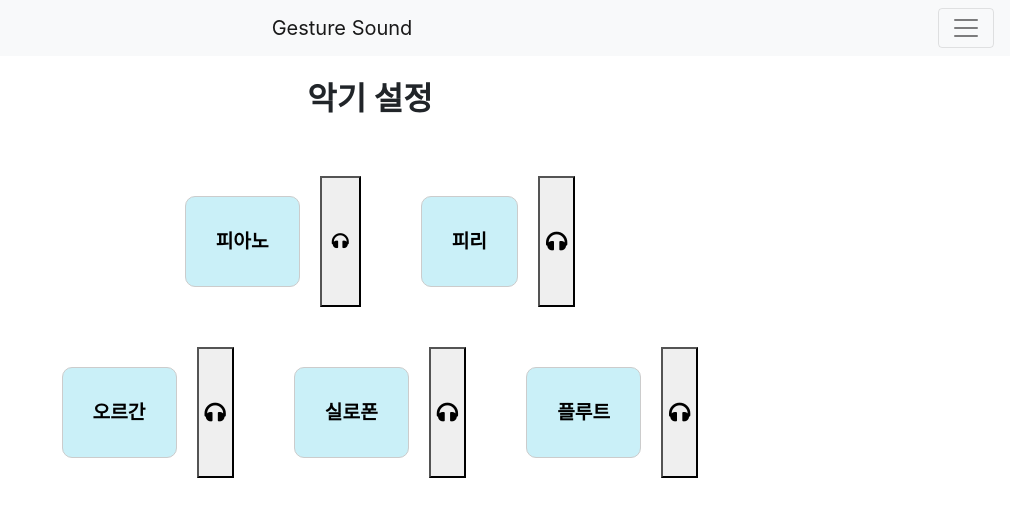
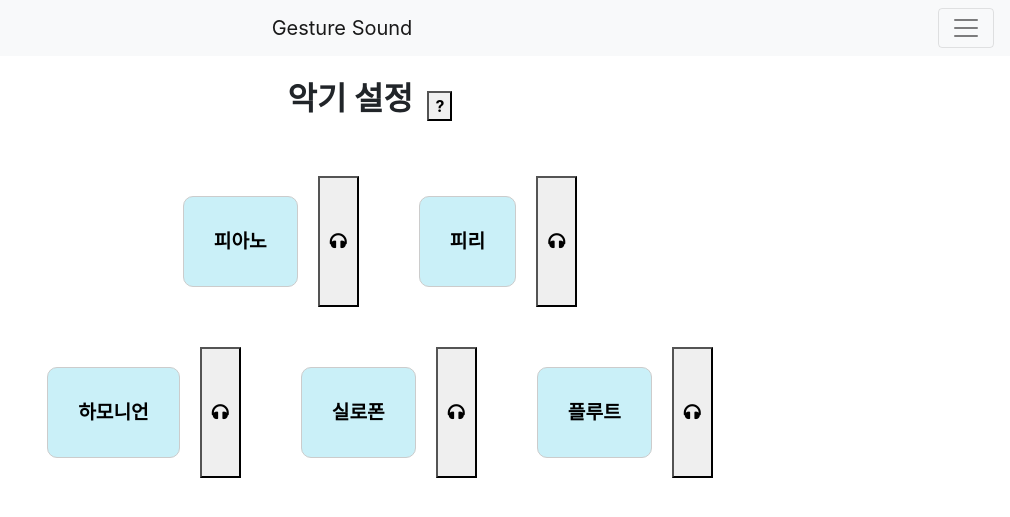
Before and after one commit to Baekbanjang/3KB-capstone, a Flask app: template flask_server/templates/instrumentChoice.html in a window 1280 px wide. Shown: the top 517 px of the page, without its empty margins (270-1280 px from the left). Run offline with Flask 3, Linux system fonts and the light colour scheme; the template is opened without the code that fills it, so the values that code supplies are empty; some libraries are stand-ins or nearby versions.

Commit message:
도움말 버튼 기능 최신화

```diff
--- a/flask_server/templates/GetMovementDataSet.html
+++ b/flask_server/templates/GetMovementDataSet.html
@@ -58,7 +58,7 @@
                         <a class="dropdown-item" href="/Movement_play">메인 화면</a>
                         <a class="dropdown-item" href="/Instrument_choice">악기소리 설정</a>
                         <a class="dropdown-item" href="/Get_AllMovements">모션 사용자 설정</a>
-                        <a class="dropdown-item" href="/video-playlist">영상 재생 목록</a>
+                        <a class="dropdown-item" href="/Playlist">영상 재생 목록</a>
                     </div>
                 </li>
             </ul>
--- a/flask_server/templates/instrumentChoice.html
+++ b/flask_server/templates/instrumentChoice.html
@@ -51,11 +51,32 @@
             padding-top: 80px; /* 네비게이션 바 높이보다 조금 더 큰 값으로 설정해 보세요 */
             text-align: center; /* 제목을 가운데 정렬 */
             font-weight: bold;
+            display: inline-block; /* 같은 행에 배치하기 위해 추가 */
+            margin-right: 10px; /* ? 버튼과의 간격 조정 */
         }
 
         .headphone-button {
             padding: 5px 10px; /* 상하 패딩을 줄여서 세로 크기 조정 */
             font-size: 0.8em; /* 필요하다면 아이콘의 글꼴 크기도 조정 */
+        }
+
+        .description-box {
+            display: none; /* 처음에는 숨겨져 있음 */
+            width: 500px; /* 박스의 너비 */
+            border: 1px solid #000; /* 테두리 */
+            padding: 10px; /* 내부 여백 */
+            margin-top: 5px; /* 버튼과의 거리 */
+            background-color: #f9f9f9; /* 배경색 */
+            position: absolute; /* 절대 위치 */
+        }
+
+        .help-btn {
+            padding: -2px 3px;
+            font-size: 16px;
+            font-weight: bold;
+            cursor: pointer;
+            display: inline-block;
+            vertical-align: middle;
         }
 
         </style>
@@ -78,14 +99,21 @@
                             <a class="dropdown-item" href="/Movement_play">메인 화면</a>
                             <a class="dropdown-item" href="/Instrument_choice">악기소리 설정</a>
                             <a class="dropdown-item" href="/Get_AllMovements">모션 사용자 설정</a>
-                            <a class="dropdown-item" href="/video-playlist">영상 재생 목록</a>
+                            <a class="dropdown-item" href="/Playlist">영상 재생 목록</a>
                         </div>
                     </li>
                 </ul>
             </div>
         </nav>
 
+        <div style="text-align: center;">
             <h2 class="page-title">악기 설정</h2>
+            <button class="help-btn">?</button>
+            <div class="description-box"><Strong>이 화면에서는 다양한 악기소리를 변경할 수 있어요.<br>
+            <br>· 헤드셋 그림 버튼을 누르면 각 악기의 소리를 미리 들을 수 있어요.
+            <br>· 악기 이름 버튼을 누르면 원하는 소리로 바꿀 수 있어요.</Strong></div>
+        </div>
+
 
         <div class="instrument-container">
             <div class="instrument-row">
@@ -96,28 +124,28 @@
                     </button>
                 </div>
                 <div class="instrument-set">
-                    <button class="instrument-item" value="1" class="headphone-button">피리</button>
-                    <button onclick="playPreview(1)">
+                    <button class="instrument-item" value="1">피리</button>
+                    <button onclick="playPreview(1)" class="headphone-button">
                         <i class="fas fa-headphones fa-lg"></i>
                     </button>
                 </div>
             </div>
             <div class="instrument-row">
                 <div class="instrument-set">
-                    <button class="instrument-item" value="2" class="headphone-button">오르간</button>
-                    <button onclick="playPreview(2)">
+                    <button class="instrument-item" value="2">하모니언</button>
+                    <button onclick="playPreview(2)" class="headphone-button">
                         <i class="fas fa-headphones fa-lg"></i>
                     </button>
                 </div>
                 <div class="instrument-set">
-                    <button class="instrument-item" value="3" class="headphone-button">실로폰</button>
-                    <button onclick="playPreview(3)">
+                    <button class="instrument-item" value="3">실로폰</button>
+                    <button onclick="playPreview(3)" class="headphone-button">
                         <i class="fas fa-headphones fa-lg"></i>
                     </button>
                 </div>
                 <div class="instrument-set">
-                    <button class="instrument-item" value="4" class="headphone-button">플루트</button>
-                    <button onclick="playPreview(4)">
+                    <button class="instrument-item" value="4">플루트</button>
+                    <button onclick="playPreview(4)" class="headphone-button">
                         <i class="fas fa-headphones fa-lg"></i>
                     </button>
                 </div>
@@ -127,8 +155,22 @@
 
         <script>
         $(document).ready(function() {
+            // jQuery를 사용하여 이벤트 핸들러 설정
+            $(".help-btn").click(function() {
+                // 현재 클릭한 버튼에 해당하는 설명 박스만 찾아서 처리
+                var $descriptionBox = $(this).next(".description-box");
 
-         // 녹화 시작/정지 버튼 이벤트
+                // 버튼의 위치와 크기를 가져옴
+                var offset = $(this).offset();
+                var height = $(this).outerHeight();
+
+                $descriptionBox.css({
+                    top: offset.top + height + "px", // "px" 단위 추가
+                    left: offset.left + "px" // "px" 단위 추가
+                }).toggle();
+            });
+
+
             $('.instrument-item').click(function() {
                 var buttonValue = $(this).val();
                 $.ajax({
@@ -144,7 +186,6 @@
                 });
             });
         });
-
         async function playPreview(instrumentCode) {
             const response = await fetch(`/api/music_files/${instrumentCode}`);
             const musicFiles = await response.json();
```
Also changed, not shown: flask_server/templates/MovementPlay.html (+48 -13 lines), flask_server/templates/PlayList.html (+192 -83 lines). Lines whose indentation alone changed are shown as unchanged.
